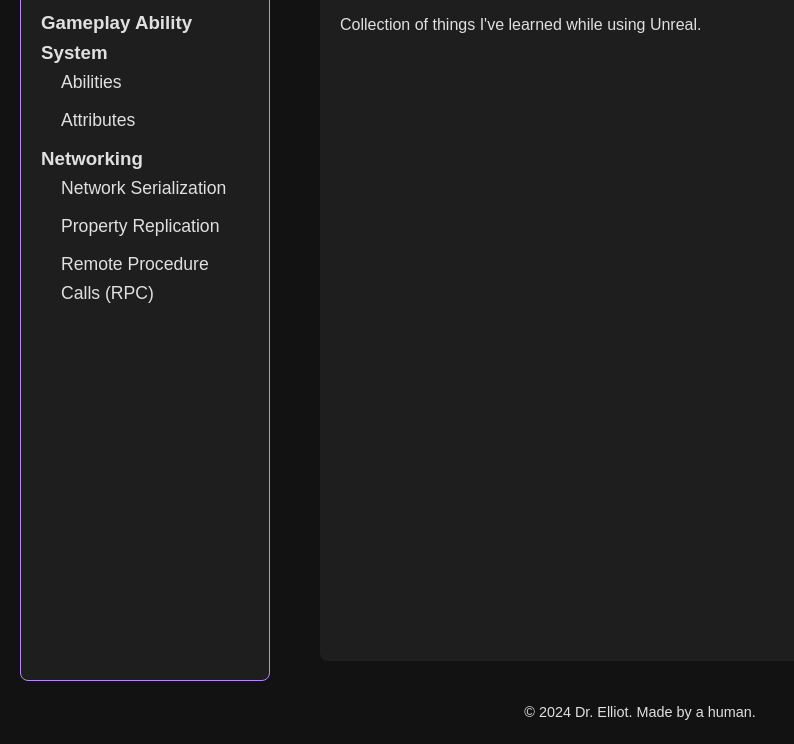
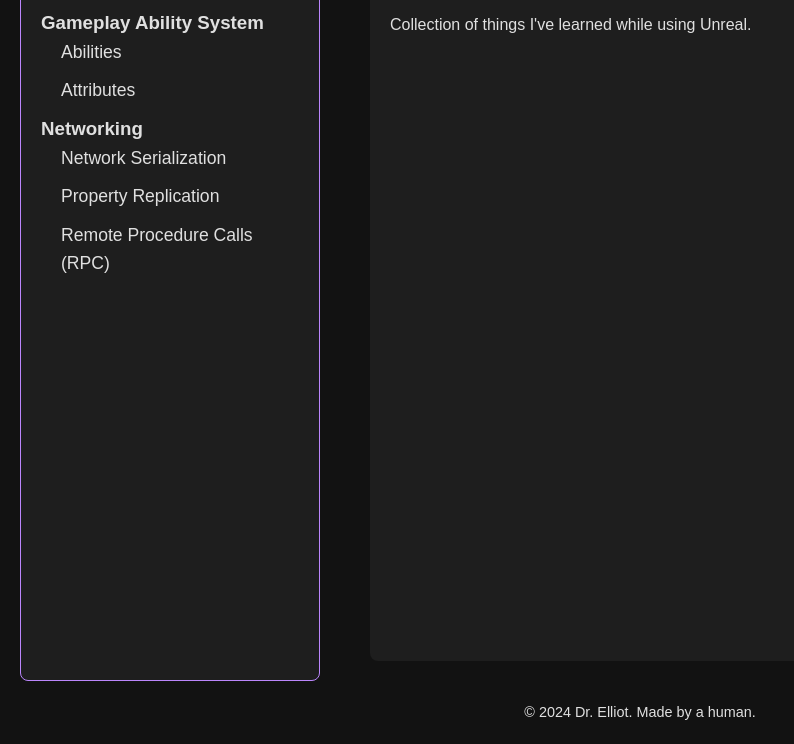
Before and after one commit to MrDrElliot/mrdrelliot.github.io, a plain HTML site: page index.html in a window 1280 px wide. Shown: the part 99-843 px from the top of the page, without its empty margins (0-794 px from the left). Drawn offline with Linux system fonts and the light colour scheme; a script that the page names is missing.

Commit message:
Update styles.css

```diff
--- a/styles.css
+++ b/styles.css
@@ -22,7 +22,7 @@ body {
 
 /* Navigation styling */
 nav {
-    width: 250px;
+    width: 300px; /* Increased width */
     position: fixed;
     top: 20px;
     left: 20px;
@@ -60,14 +60,14 @@ nav h2 {
     font-size: 1.1em;
 }
 
-.sub-group li a:hover {
+sub-group li a:hover {
     color: #bb86fc;
 }
 
 /* Main content styling */
 main {
     flex-grow: 1;
-    margin-left: 280px;
+    margin-left: 330px; /* Adjusted to match the increased nav width */
     padding: 20px;
     background-color: #1e1e1e;
     border-radius: 8px;
```
